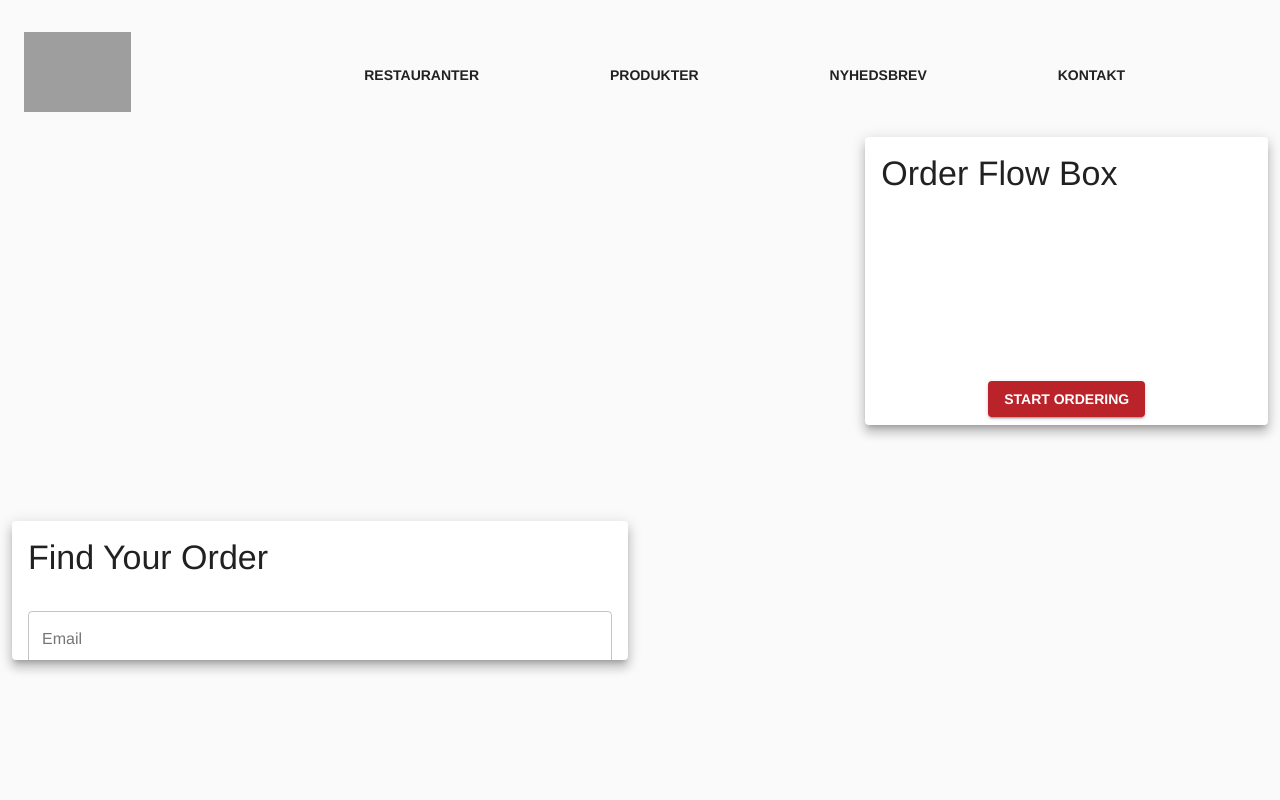
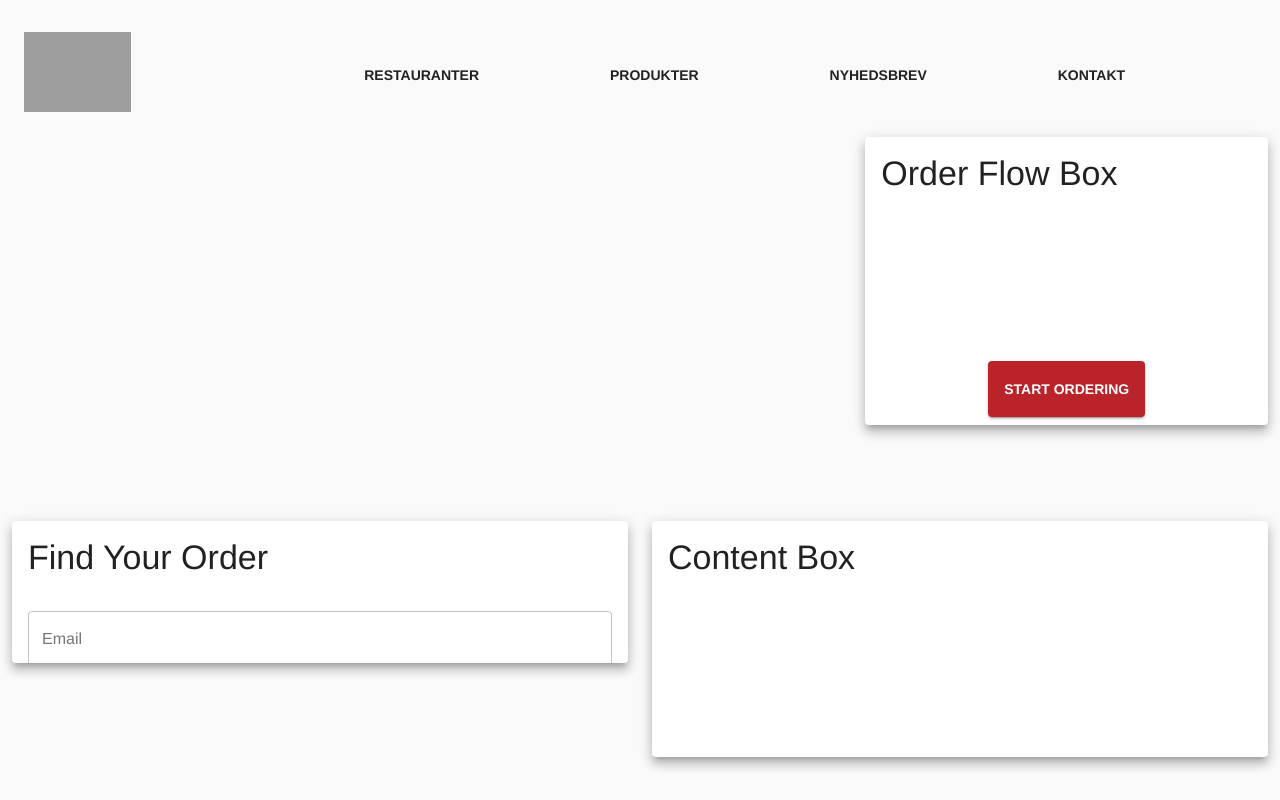
Before and after one commit to gercordero/dwarf-test, a React (Create React App) app: page / in a window 1280 px wide. Built offline with nearby package versions, Linux system fonts and the light colour scheme; grey boxes are pictures that could not be loaded.

Commit message:
First version of ContentBoxSection Done

```diff
--- a/src/Pages/HomePage/ContentGrid/ContentBoxSection/ContentBoxSection.jsx
+++ b/src/Pages/HomePage/ContentGrid/ContentBoxSection/ContentBoxSection.jsx
@@ -1,9 +1,23 @@
 import React from "react";
 // Material UI
 import Grid from "@material-ui/core/Grid";
+import CardContent from "@material-ui/core/CardContent";
+import Typography from "@material-ui/core/Typography";
+// Styled components
+import { StyledCard } from "./styles/ContentBoxSection.styles";
 
 const ContentBoxSection = () => {
-  return <Grid item xs={12} sm={12} md={6}></Grid>;
+  return (
+    <Grid item xs={12} sm={12} md={6}>
+      <StyledCard raised>
+        <CardContent>
+          <Typography variant="h4" component="h2">
+            Content Box
+          </Typography>
+        </CardContent>
+      </StyledCard>
+    </Grid>
+  );
 };
 
 export default ContentBoxSection;
--- /dev/null
+++ b/src/Pages/HomePage/ContentGrid/ContentBoxSection/styles/ContentBoxSection.styles.js
@@ -0,0 +1,7 @@
+import styled from "styled-components";
+// Material UI
+import Card from "@material-ui/core/Card";
+
+export const StyledCard = styled(Card)`
+  height: 100%;
+`;
--- a/src/Pages/HomePage/ContentGrid/FindOrderSection/styles/FindOrderSection.js
+++ b/src/Pages/HomePage/ContentGrid/FindOrderSection/styles/FindOrderSection.js
@@ -14,8 +14,9 @@ export const StyledForm = styled.form`
 `;
 
 export const StyledButton = styled(Button)`
+  font-weight: bold;
   margin-top: 1rem;
   margin-left: auto;
-  font-weight: bold;
+  padding: 0.8rem;
   width: 25%;
 `;
--- a/src/Pages/HomePage/ContentGrid/StartOrderSection/StartOrderSection.jsx
+++ b/src/Pages/HomePage/ContentGrid/StartOrderSection/StartOrderSection.jsx
@@ -3,11 +3,11 @@ import React from "react";
 import Grid from "@material-ui/core/Grid";
 import CardContent from "@material-ui/core/CardContent";
 import Typography from "@material-ui/core/Typography";
-import Button from "@material-ui/core/Button";
 // Styled components
 import {
   StyledCard,
   StyledCardActions,
+  StyledButton,
 } from "./styles/StartOrderSection.styles";
 
 const StartOrderSection = () => {
@@ -20,13 +20,9 @@ const StartOrderSection = () => {
           </Typography>
         </CardContent>
         <StyledCardActions>
-          <Button
-            color="primary"
-            variant="contained"
-            style={{ fontWeight: "bold" }}
-          >
+          <StyledButton color="primary" variant="contained">
             Start Ordering
-          </Button>
+          </StyledButton>
         </StyledCardActions>
       </StyledCard>
     </Grid>
--- a/src/Pages/HomePage/ContentGrid/StartOrderSection/styles/StartOrderSection.styles.js
+++ b/src/Pages/HomePage/ContentGrid/StartOrderSection/styles/StartOrderSection.styles.js
@@ -2,6 +2,7 @@ import styled from "styled-components";
 // Material UI
 import Card from "@material-ui/core/Card";
 import CardActions from "@material-ui/core/CardActions";
+import Button from "@material-ui/core/Button";
 
 export const StyledCard = styled(Card)`
   height: 80%;
@@ -15,3 +16,8 @@ export const StyledCardActions = styled(CardActions)`
   position: absolute;
   width: 100%;
 `;
+
+export const StyledButton = styled(Button)`
+  font-weight: bold;
+  padding: 1rem;
+`;
```
Also changed, not shown: 1 other file (tests, documents, lock files or other folders).
